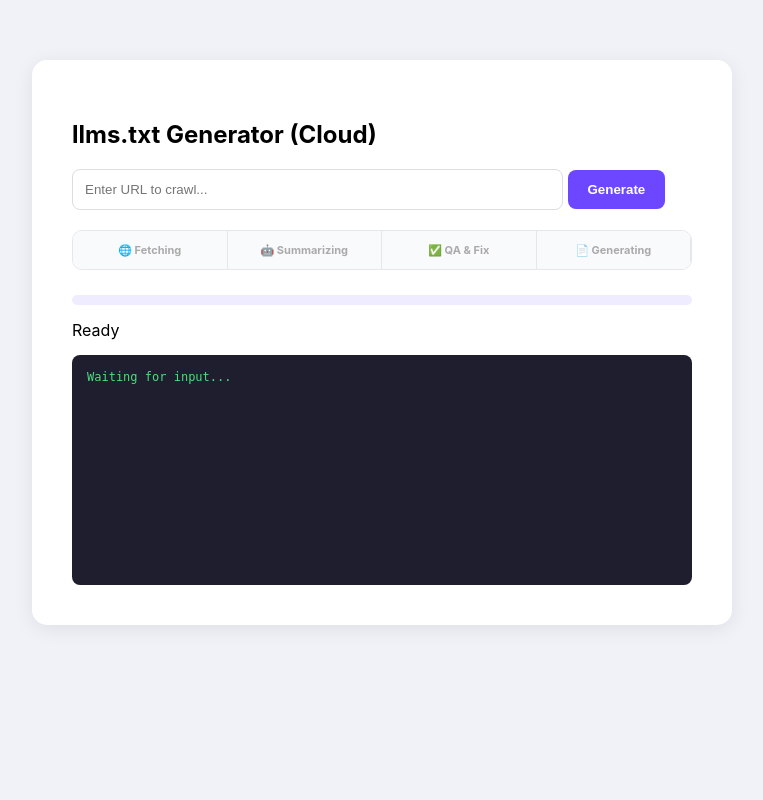
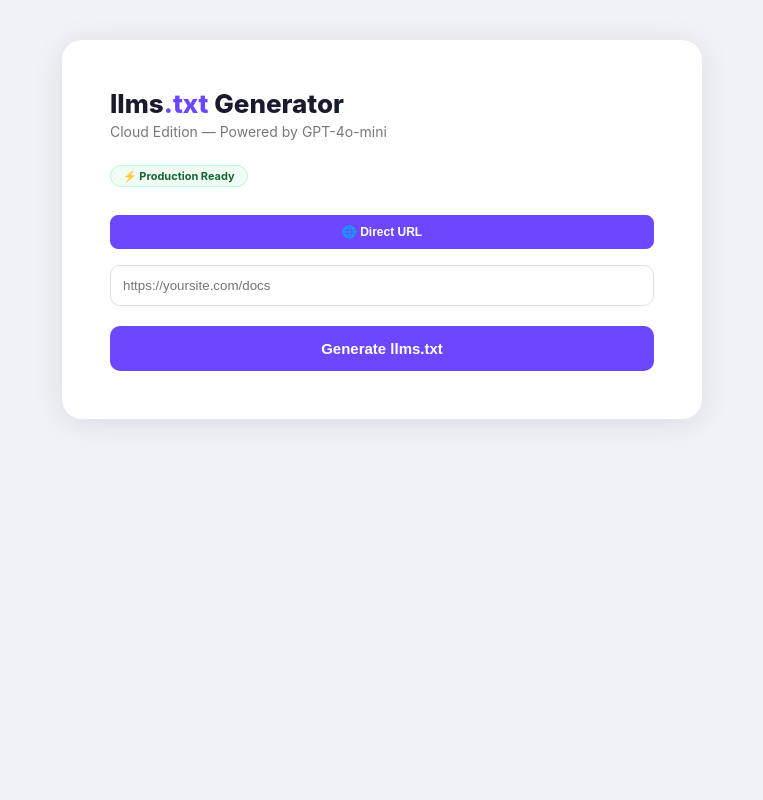
Before and after one commit to arunjohn-git/llms-txt-generator, a Flask app: page / in a window 1280 px wide. Shown: the whole page, without its empty margins (258-1021 px from the left). Run offline with Flask 3, Linux system fonts and the light colour scheme.

Commit message:
Update index.html

```diff
--- a/templates/index.html
+++ b/templates/index.html
@@ -2,97 +2,162 @@
 <html lang="en">
 <head>
   <meta charset="UTF-8">
+  <meta name="viewport" content="width=device-width, initial-scale=1.0">
   <title>llms.txt Generator</title>
   <style>
-        body { font-family: -apple-system, sans-serif; max-width: 700px; margin: 40px auto; padding: 20px; background: #f0f2f8; }
-        .card { background: #fff; border-radius: 15px; padding: 40px; box-shadow: 0 4px 20px rgba(0,0,0,0.08); }
-        .stages { display: flex; margin-bottom: 25px; border: 1px solid #e5e7eb; border-radius: 10px; overflow: hidden; }
-        .stage-step { flex: 1; padding: 12px; text-align: center; font-size: 11px; font-weight: bold; color: #aaa; background: #f9fafb; border-right: 1px solid #e5e7eb; }
+    /* Exact CSS from your local app_local.py */
+    * { box-sizing: border-box; margin: 0; padding: 0; }
+    body {
+      font-family: -apple-system, BlinkMacSystemFont, 'Segoe UI', sans-serif;
+      background: #f0f2f8; min-height: 100vh;
+      display: flex; align-items: flex-start; justify-content: center; padding: 40px 24px;
+    }
+    .card {
+      background: #fff; border-radius: 20px;
+      box-shadow: 0 4px 32px rgba(0,0,0,0.09);
+      padding: 48px; width: 100%; max-width: 640px;
+    }
+    .logo { font-size: 26px; font-weight: 800; color: #1a1a2e; margin-bottom: 4px; }
+    .logo span { color: #6c47ff; }
+    .subtitle { color: #777; font-size: 14px; margin-bottom: 24px; }
+    .badge {
+      display: inline-flex; align-items: center; gap: 6px;
+      background: #f0fdf4; color: #166534; border: 1px solid #bbf7d0;
+      border-radius: 20px; font-size: 11px; font-weight: 700;
+      padding: 3px 12px; margin-bottom: 28px;
+    }
+    .tabs { display: flex; gap: 8px; margin-bottom: 16px; }
+    .tab {
+      flex: 1; padding: 9px 12px; border-radius: 8px; border: 1.5px solid #e0e0e0;
+      background: #fafafa; font-size: 12px; font-weight: 600; color: #888;
+      cursor: pointer; transition: all 0.2s;
+    }
+    .tab.active { background: #6c47ff; border-color: #6c47ff; color: #fff; }
+    #submitBtn {
+      width: 100%; padding: 14px; background: #6c47ff; color: #fff;
+      border: none; border-radius: 10px; font-size: 15px; font-weight: 700;
+      cursor: pointer; transition: background 0.2s;
+    }
+    #progressPanel { display: none; margin-top: 32px; }
+    .stages {
+      display: flex; margin-bottom: 24px;
+      border-radius: 10px; overflow: hidden; border: 1px solid #e5e7eb;
+    }
+    .stage-step {
+      flex: 1; padding: 10px 6px; text-align: center;
+      font-size: 11px; font-weight: 600; color: #aaa;
+      background: #f9fafb; border-right: 1px solid #e5e7eb;
+    }
     .stage-step.active { background: #6c47ff; color: #fff; }
     .stage-step.done { background: #ecfdf5; color: #065f46; }
-        .progress-track { background: #f0ecff; height: 10px; border-radius: 10px; overflow: hidden; margin: 15px 0; }
-        .progress-fill { background: #6c47ff; height: 100%; width: 0%; transition: width 0.4s; }
-        #logArea { background: #1e1e2e; color: #4ade80; padding: 15px; height: 200px; overflow-y: auto; border-radius: 8px; font-family: monospace; font-size: 12px; margin-top: 15px; }
-        input { width: 75%; padding: 12px; border: 1px solid #ddd; border-radius: 8px; }
-        button { padding: 12px 20px; background: #6c47ff; color: white; border: none; border-radius: 8px; cursor: pointer; font-weight: bold; }
-        .download-box { display: none; margin-top: 20px; padding: 20px; background: #f0fdf4; border: 1px solid #6ee7b7; border-radius: 10px; text-align: center; }
+    .progress-track { background: #f0ecff; border-radius: 99px; height: 8px; overflow: hidden; }
+    .progress-fill { background: linear-gradient(90deg, #6c47ff, #a78bfa); height: 100%; width: 0%; transition: width 0.5s ease; }
+    .log-area { background: #1e1e2e; padding: 12px 14px; max-height: 200px; overflow-y: auto; border-radius: 0 0 10px 10px; }
+    .log-line { font-family: monospace; font-size: 12px; line-height: 1.8; color: #94a3b8; }
+    .log-line.stage { color: #60cdff; font-weight: bold; }
+    .result-box {
+      display: none; margin-top: 20px; padding: 18px 20px;
+      background: #f0fdf4; border: 1.5px solid #6ee7b7; border-radius: 12px;
+      align-items: center; justify-content: space-between;
+    }
+    .result-box.show { display: flex; }
   </style>
 </head>
 <body>
 <div class="card">
-        <h2>llms.txt Generator <span>(Cloud)</span></h2>
-        <div style="margin: 20px 0;">
-            <input type="text" id="urlInput" placeholder="Enter URL to crawl...">
-            <button id="startBtn" onclick="runPipeline()">Generate</button>
+  <div class="logo">llms<span>.txt</span> Generator</div>
+  <div class="subtitle">Cloud Edition — Powered by GPT-4o-mini</div>
+  <div class="badge">⚡ Production Ready</div>
+
+  <form id="genForm">
+    <div class="tabs">
+      <button type="button" class="tab active">🌐 Direct URL</button>
     </div>
+    <input type="url" id="target_url" name="url" placeholder="https://yoursite.com/docs"
+           style="width:100%; padding:12px; border:1.5px solid #e0e0e0; border-radius:10px; margin-bottom:20px; outline:none;">
+    <button type="submit" id="submitBtn">Generate llms.txt</button>
+  </form>
 
+  <div id="progressPanel">
     <div class="stages">
       <div class="stage-step" id="step-fetch">🌐 Fetching</div>
-            <div class="stage-step" id="step-summarize">🤖 Summarizing</div>
+      <div class="stage-step" id="step-summarize">🤖 Summarising</div>
       <div class="stage-step" id="step-qa">✅ QA & Fix</div>
       <div class="stage-step" id="step-generate">📄 Generating</div>
     </div>
+    <div class="progress-track"><div class="progress-fill" id="progressFill"></div></div>
+    <div id="progressLabel" style="font-size:13px; margin:10px 0; font-weight:bold;">Starting...</div>
+    <div class="log-area" id="logArea"></div>
 
-        <div class="progress-track"><div class="progress-fill" id="progressFill"></div></div>
-        <div id="stats">Ready</div>
-        <div id="logArea">Waiting for input...</div>
-
-        <div id="downloadBox" class="download-box">
-            <p>🎉 Your llms.txt is ready!</p>
-            <button onclick="downloadFile()" style="background: #059669;">Download llms.txt</button>
+    <div class="result-box" id="resultBox">
+      <div style="font-size:13px; color:#065f46;">🎉 llms.txt is ready!</div>
+      <button id="downloadBtn" style="background:#059669; color:white; border:none; padding:8px 16px; border-radius:8px; cursor:pointer;">Download</button>
+    </div>
   </div>
 </div>
 
 <script>
-        let currentJobId = null;
+  let jobId = null;
+  const STAGES = ['fetch', 'summarize', 'qa', 'generate'];
 
-        async function runPipeline() {
-            const url = document.getElementById('urlInput').value;
-            if(!url) return alert("Enter a URL");
-
-            document.getElementById('startBtn').disabled = true;
-            document.getElementById('logArea').innerHTML = "<div>Initializing pipeline...</div>";
-
-            // 1. Start the job
-            const formData = new FormData();
-            formData.append('url', url);
-            const res = await fetch('/start', { method: 'POST', body: formData });
-            const data = await res.json();
-            currentJobId = data.job_id;
-
-            // 2. Listen to progress stream
-            const evtSource = new EventSource('/progress/' + currentJobId);
-            evtSource.onmessage = function(e) {
-                const d = JSON.parse(e.data);
-                if (d.type === 'stage') {
-                    updateStage(d.msg);
-                    document.getElementById('progressFill').style.width = d.pct + '%';
-                    document.getElementById('logArea').innerHTML += `<div style="color:#60cdff">> ${d.msg}</div>`;
-                } else if (d.type === 'fetch' || d.type === 'summarize') {
-                    document.getElementById('stats').innerText = `${d.current} / ${d.total}`;
-                    document.getElementById('logArea').innerHTML += `<div>${d.ok ? '✓' : '✗'} ${d.url}</div>`;
-                } else if (d.type === 'done') {
-                    evtSource.close();
-                    document.getElementById('downloadBox').style.display = 'block';
-                    document.getElementById('startBtn').disabled = false;
-                }
-                const log = document.getElementById('logArea');
-                log.scrollTop = log.scrollHeight;
-            };
-        }
-
-        function updateStage(msg) {
-            const stages = ['fetch', 'summarize', 'qa', 'generate'];
-            stages.forEach(s => {
+  function setStage(name) {
+    let passed = true;
+    STAGES.forEach(s => {
       const el = document.getElementById('step-' + s);
-                el.classList.remove('active');
-                if(msg.toLowerCase().includes(s)) el.classList.add('active');
+      el.classList.remove('active', 'done');
+      if (name.includes(s)) { el.classList.add('active'); passed = false; }
+      else if (passed) el.classList.add('done');
     });
   }
 
-        function downloadFile() {
-            window.location.href = '/download/' + currentJobId;
+  document.getElementById('genForm').addEventListener('submit', async (e) => {
+    e.preventDefault();
+    const btn = document.getElementById('submitBtn');
+    const url = document.getElementById('target_url').value;
+
+    btn.disabled = true;
+    document.getElementById('progressPanel').style.display = 'block';
+    document.getElementById('logArea').innerHTML = '';
+
+    // Start Cloud Pipeline
+    const res = await fetch('/start', {
+      method: 'POST',
+      headers: {'Content-Type': 'application/json'},
+      body: JSON.stringify({ url: url })
+    });
+    const data = await res.json();
+    jobId = data.job_id;
+
+    const evtSource = new EventSource('/progress/' + jobId);
+    evtSource.onmessage = (e) => {
+      const d = JSON.parse(e.data);
+      if (d.type === 'stage') {
+        setStage(d.msg.toLowerCase());
+        document.getElementById('progressLabel').innerText = d.msg;
+        document.getElementById('progressFill').style.width = (d.pct || 0) + '%';
+        addLog(d.msg, 'stage');
+      } else if (d.type === 'fetch' || d.type === 'summarize') {
+        addLog(`${d.ok ? '✓' : '✗'} ${d.url}`);
+      } else if (d.type === 'done') {
+        evtSource.close();
+        document.getElementById('resultBox').classList.add('show');
+        btn.disabled = false;
       }
+    };
+  });
+
+  function addLog(msg, type='') {
+    const area = document.getElementById('logArea');
+    const line = document.createElement('div');
+    line.className = 'log-line ' + type;
+    line.textContent = `[${new Date().toLocaleTimeString()}] ${msg}`;
+    area.appendChild(line);
+    area.scrollTop = area.scrollHeight;
+  }
+
+  document.getElementById('downloadBtn').onclick = () => {
+    window.location.href = '/download/' + jobId;
+  };
 </script>
 </body>
 </html>
```
Lines whose indentation alone changed are shown as unchanged.
